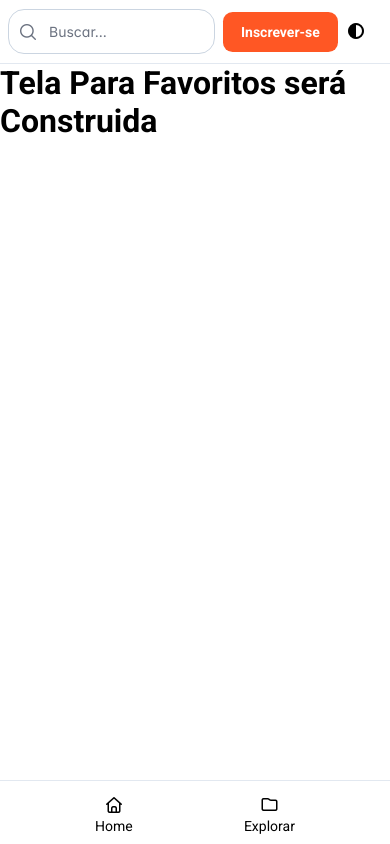
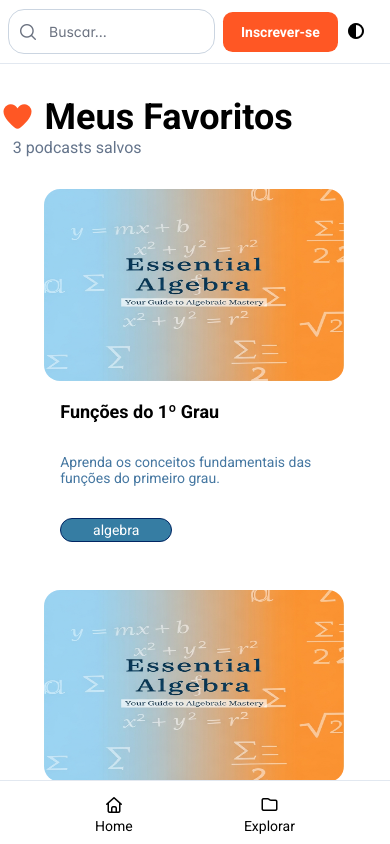
Before and after one commit to BrenoOF/PodsMath, a React (Create React App) app in the folder frontend/: page /favoritos in a window 390 px wide. Built offline with nearby package versions, Linux system fonts and the light colour scheme.

Commit message:
Tela Favoritos feita e com responsividade(falta btn de tirar favorito)

```diff
--- a/frontend/src/App.jsx
+++ b/frontend/src/App.jsx
@@ -8,6 +8,7 @@ import Home from "./components/home/Home";
 import Explorar from "./components/explorar/Explorar";
 import Sobre from "./components/sobre-projeto/SobreProjeto";
 import Configuracoes from "./components/configuracoes/Configuracoes";
+import Favoritos from "./components/favoritos/Favoritos";
 
 export default function App() {
     return (
@@ -22,7 +23,7 @@ export default function App() {
 
                     <Route path="/explorar" element={<Explorar />} />
                     <Route path="/historico" element={<h1>Tela Para Histórico será Construida</h1>} />
-                    <Route path="/favoritos" element={<h1>Tela Para Favoritos será Construida</h1>} />
+                    <Route path="/favoritos" element={<Favoritos />} />
                     <Route path="/perfil" element={<Configuracoes />} />
                 </Route>
             </Routes>
--- a/frontend/src/components/explorar/explorar.module.css
+++ b/frontend/src/components/explorar/explorar.module.css
@@ -1,13 +1,36 @@
+/* Responsividade */
+@media screen and (max-width: 769px) {
+    .containerExplorar {
+        display: flex;
+        flex-direction: column;
+        align-items: center;
+        padding: 2rem 0rem;
+    }
+
+    .card:hover {
+        transform: scale(1);
+    }
+}
+
+@media screen and (min-width: 770px) {
+    .containerExplorar {
+        display: block;
+        padding: 2rem;
+    }
+
+    .card:hover {
+        transform: scale(1.05);
+    }
+}
+
 .containerExplorar {
     max-width: 1350px;
-    padding: 2rem;
     margin: 0 auto;
 }
 
 .divTituloTopo {
     display: flex;
     flex-direction: column;
-    gap: 0.3rem;
     margin-bottom: 3rem;
 }
 
@@ -17,7 +40,7 @@
 
 .divTituloTopo>p {
     font-size: 1rem;
-    opacity: 0.6;
+    color: var(--font-meio-apagada);
 }
 
 .divCards {
@@ -34,10 +57,6 @@
     background-color: var(--app-background);
     cursor: pointer;
     transition: transform 0.2s ease;
-}
-
-.card:hover {
-    transform: scale(1.05);
 }
 
 .icon {
@@ -63,7 +82,8 @@
 .tituloCard>h1 {
     font-size: 1.25rem;
 }
-.card:hover .tituloCard>h1{
+
+.card:hover .tituloCard>h1 {
     color: var(--font-paragrafo);
 }
 
--- /dev/null
+++ b/frontend/src/components/favoritos/Favoritos.jsx
@@ -0,0 +1,53 @@
+import React, { useState, useEffect } from "react";
+import axios from "axios";
+
+import Style from "./favoritos.module.css";
+
+export default function TelaFavoritos() {
+    const [podcastsFavoritos, setPodcastsFavoritos] = useState(null);
+
+    useEffect(() => {
+        const carregarDados = async () => {
+            try {
+                const response = await axios.get("/podcasts.json");
+                setPodcastsFavoritos(response.data.novidades);
+            } catch (error) {
+                console.error("Erro ao carregar dados da home", error);
+            }
+        }
+        carregarDados();
+    }, []);
+
+    if (!podcastsFavoritos) {
+        return <p>Carregando...</p>;
+    }
+
+    return (
+        <div className={Style.containerFavoritos}>
+            <div className={Style.divTitulo}>
+                <div className={Style.titulo}>
+                    <i className="fa-solid fa-heart"></i>
+                    <h1>Meus Favoritos</h1>
+                </div>
+                <p>3 podcasts salvos</p>
+            </div>
+            <div className={Style.divCardNovidade}>
+                {podcastsFavoritos.map(item => (
+                    <div className={Style.cardNovidade} key={item.id}>
+                        <div className={Style.divImgCardNovidade}>
+                            <img src={item.img} alt={item.titulo}
+                                className={Style.imgCard} draggable="false"
+                            />
+                            <i className={`fa-solid fa-circle-play ${Style.iconPlay}`}></i>
+                        </div>
+                        <h1>{item.titulo}</h1>
+                        <p>{item.descricao}</p>
+                        <div className={Style.btnAssunto}>
+                            <p>{item.assunto}</p>
+                        </div>
+                    </div>
+                ))}
+            </div>
+        </div>
+    );
+}
--- /dev/null
+++ b/frontend/src/components/favoritos/favoritos.module.css
@@ -0,0 +1,143 @@
+/* Responsividade */
+@media screen and (max-width: 769px) {
+    .containerFavoritos {
+        display: flex;
+        flex-direction: column;
+        align-items: center;
+        padding: 2rem 0rem;
+    }
+
+    .cardNovidade:hover {
+        transform: scale(1);
+    }
+}
+
+@media screen and (min-width: 770px) {
+    .containerFavoritos {
+        display: block;
+        padding: 2rem;
+    }
+
+    .cardNovidade:hover {
+        transform: scale(1.1);
+    }
+}
+
+.containerFavoritos {
+    max-width: 1350px;
+    margin: 0 auto;
+}
+
+.divTitulo {
+    display: flex;
+    flex-direction: column;
+    margin-bottom: 2rem;
+    width: 100%;
+}
+
+.divTitulo>p {
+    font-size: 1rem;
+    color: var(--font-meio-apagada);
+    margin-left: 0.8rem;
+}
+
+.titulo {
+    display: flex;
+    align-items: center;
+    gap: 0.6rem;
+}
+
+.titulo>i {
+    font-size: 1.75rem;
+    color: var(--cor-laranja-escuro);
+}
+
+.titulo>h1 {
+    font-size: 2.25rem;
+}
+
+/* Estilo para os cards */
+.divCardNovidade {
+    display: grid;
+    grid-template-columns: repeat(auto-fit, minmax(360px, 1fr));
+    gap: 2rem;
+    justify-items: center;
+}
+
+.cardNovidade {
+    display: flex;
+    flex-direction: column;
+    width: 18.85rem;
+    border-radius: 1rem;
+    background-color: var(--app-background);
+    cursor: pointer;
+    transition: transform 0.2s ease;
+}
+
+.cardNovidade:hover {
+    border: 0.05rem solid var(--cor-laranja-escuro);
+    box-shadow: 0px 2px 12px 0px var(--sombra);
+}
+
+.cardNovidade>h1 {
+    font-size: 1.125rem;
+    margin: 1rem;
+}
+
+.cardNovidade>p {
+    font-size: 0.875rem;
+    margin: 1rem;
+    color: var(--font-paragrafo);
+}
+
+.divImgCardNovidade {
+    position: relative;
+}
+
+.imgCard {
+    width: 18.75rem;
+    aspect-ratio: 18.75 / 12;
+    border-radius: 1rem;
+}
+
+.iconPlay {
+    position: absolute;
+    top: 50%;
+    left: 50%;
+    transform: translate(-50%, -50%) scale(1.2);
+    font-size: 2.5rem;
+    color: var(--cor-laranja-escuro);
+    opacity: 0;
+    transition: all 0.3s ease;
+    pointer-events: none;
+}
+
+.cardNovidade:hover .iconPlay {
+    opacity: 1;
+    transform: translate(-50%, -50%) scale(1.2);
+}
+
+.cardNovidade:hover .imgCard {
+    filter: brightness(0.8);
+}
+
+.btnAssunto {
+    display: flex;
+    justify-content: center;
+    align-items: center;
+    background-color: var(--cor-semibtn-hover);
+    border: 0.1rem solid var(--cor-azul-escura-padrao);
+    color: var(--branco);
+    padding: 0.188rem 0.2rem;
+    width: 7rem;
+    border-radius: 5rem;
+    cursor: pointer;
+    transition: 0.5s ease;
+    margin: 1rem;
+    font-size: 0.875rem;
+}
+
+.btnAssunto:hover {
+    background-color: var(--cor-semibtn-normal);
+    color: var(--cor-azul-font-borda);
+}
--- a/frontend/src/components/home/carrosseis/carrosseis.module.css
+++ b/frontend/src/components/home/carrosseis/carrosseis.module.css
@@ -95,7 +95,7 @@
 .cardNovidade:hover {
     transform: scale(1.1);
     border: 0.05rem solid var(--cor-laranja-escuro);
-    box-shadow: 0px 8px 24px 0px var(--sombra);
+    box-shadow: 0px 2px 12px 0px var(--sombra);
 }
 
 .cardNovidade>h1 {
--- a/frontend/src/components/layout/main-layout/mainLayout.module.css
+++ b/frontend/src/components/layout/main-layout/mainLayout.module.css
@@ -32,6 +32,10 @@
     .btnVoltarTopo{
         bottom: 5rem;
     }
+
+    .scrollArea{
+        padding-bottom: 9rem;
+    }
 }
 
 @media screen and (min-width: 770px) {
@@ -45,6 +49,10 @@
 
     .btnVoltarTopo{
         bottom: 2rem;
+    }
+
+    .scrollArea{
+        padding-bottom: 2rem;
     }
 }
 
```
